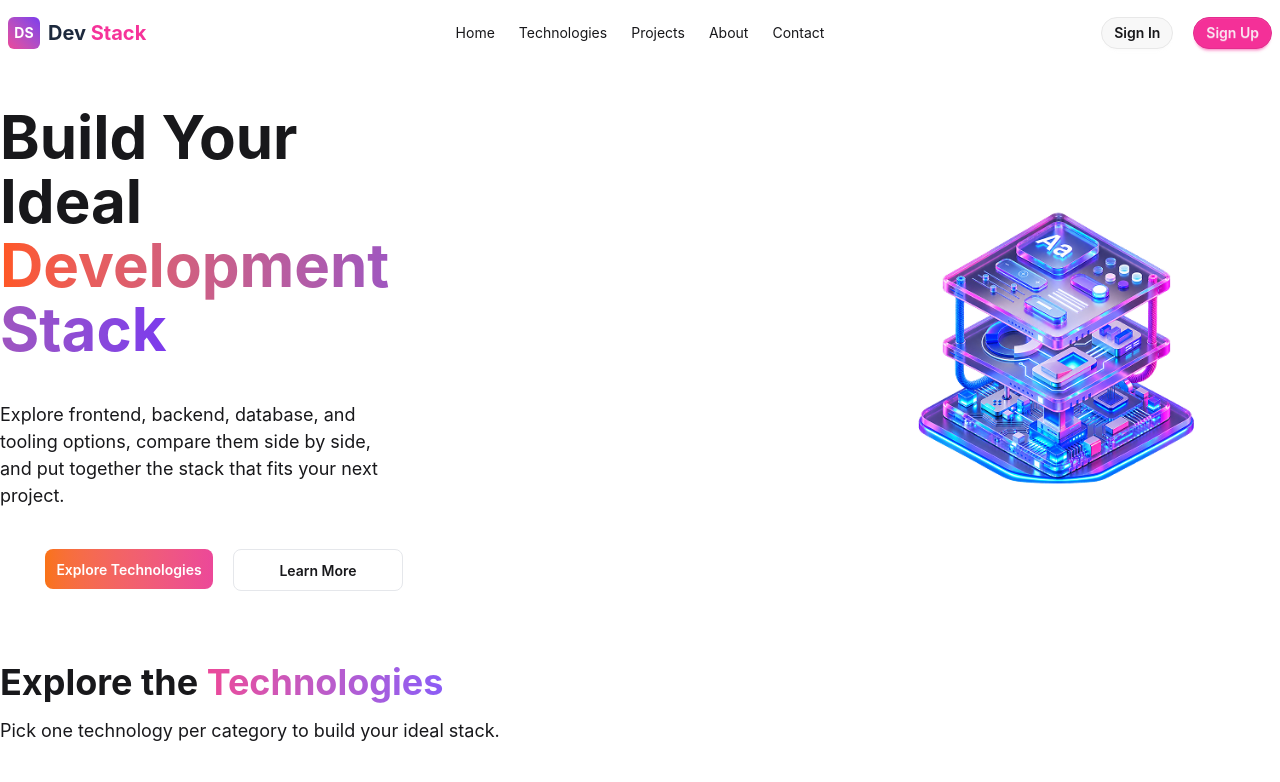
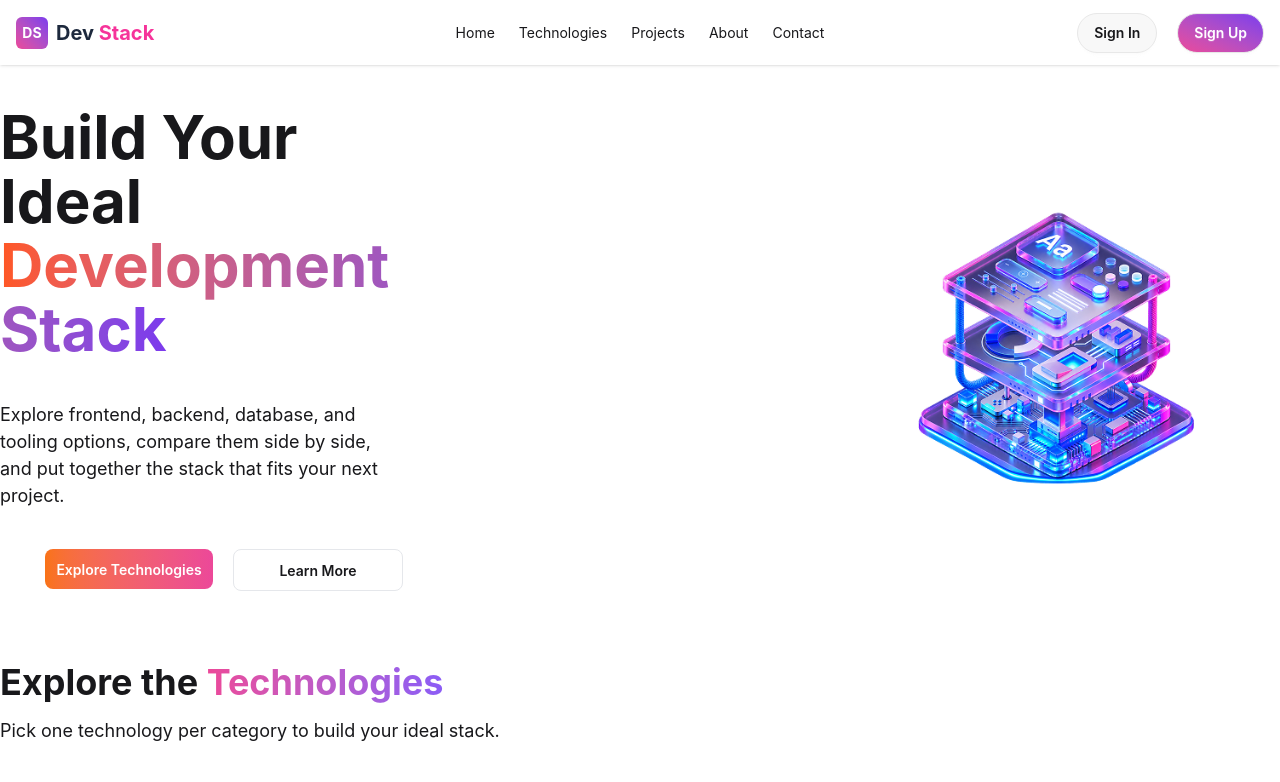
Before and after one commit to SagarAli762/ph-assignment-5-dev-stack, a React (Vite) app: page / in a window 1280 px wide. Shown: the top 782 px of the page. Built offline with nearby package versions, Linux system fonts and the light colour scheme.

Commit message:
navbar updated

```diff
--- a/src/components/Navbar.tsx
+++ b/src/components/Navbar.tsx
@@ -1,8 +1,10 @@
-//import logo from "../assets/logo-text.png";
 const Navbar = () => {
   return (
-    <div className="navbar container mx-auto">
+    <div className="sticky top-0 z-50 bg-base-100 shadow-sm">
+      <div className="navbar container mx-auto px-4">
+        {/* Navbar Start */}
         <div className="navbar-start">
+          {/* Mobile Menu */}
           <div className="dropdown">
             <div tabIndex={0} role="button" className="btn btn-ghost lg:hidden">
               <svg
@@ -13,18 +15,18 @@ const Navbar = () => {
                 viewBox="0 0 24 24"
                 stroke="currentColor"
               >
-              {" "}
                 <path
                   strokeLinecap="round"
                   strokeLinejoin="round"
                   strokeWidth="2"
                   d="M4 6h16M4 12h8m-8 6h16"
-              />{" "}
+                />
               </svg>
             </div>
+
             <ul
               tabIndex={-1}
-            className="menu menu-sm dropdown-content bg-base-100 rounded-box z-1 mt-3 w-52 p-2 shadow"
+              className="menu menu-sm dropdown-content z-10 mt-3 w-52 rounded-box bg-base-100 p-2 shadow"
             >
               <li>
                 <a>Home</a>
@@ -43,17 +45,20 @@ const Navbar = () => {
               </li>
             </ul>
           </div>
+
           {/* Logo */}
-        <div className="flex items-center justify-center gap-2 md:justify-start">
-          <div className="flex h-[24px] md:h-[32px] w-[24px] md:w-[32px] items-center justify-center rounded-md bg-gradient-to-tr from-[#EC4899] to-[#7C3AED] text-[9px] md:text-[14px] font-bold text-white">
+          <div className="flex items-center gap-2">
+            <div className="flex h-[24px] w-[24px] items-center justify-center rounded-md bg-gradient-to-tr from-[#EC4899] to-[#7C3AED] text-[9px] font-bold text-white md:h-[32px] md:w-[32px] md:text-[14px]">
               DS
             </div>
 
-          <h2 className="text-[11px] md:text-[20px] font-bold text-slate-800">
+            <h2 className="text-[11px] font-bold text-slate-800 md:text-[20px]">
               Dev <span className="text-pink-500">Stack</span>
             </h2>
           </div>
         </div>
+
+        {/* Desktop Menu */}
         <div className="navbar-center hidden lg:flex">
           <ul className="menu menu-horizontal px-1">
             <li>
@@ -73,13 +78,17 @@ const Navbar = () => {
             </li>
           </ul>
         </div>
-      <div className="navbar-end flex gap-5">
-        <a className="btn btn-sm md:btn rounded-full text-[9px] md:text-[14px]">
+
+        {/* Buttons */}
+        <div className="navbar-end flex gap-2 md:gap-5">
+          <a className="btn btn-sm rounded-full text-[9px] md:btn-md md:text-[14px]">
             Sign In
           </a>
-        <a className="btn btn-sm md:btn btn-secondary rounded-full text-[9px] md:text-[14px]">
+
+          <a className="btn btn-sm rounded-full bg-gradient-to-tr from-[#EC4899] to-[#7C3AED] text-[9px] text-white hover:opacity-90 md:btn-md md:text-[14px]">
             Sign Up
           </a>
+        </div>
       </div>
     </div>
   );
```
Lines whose indentation alone changed are shown as unchanged.
